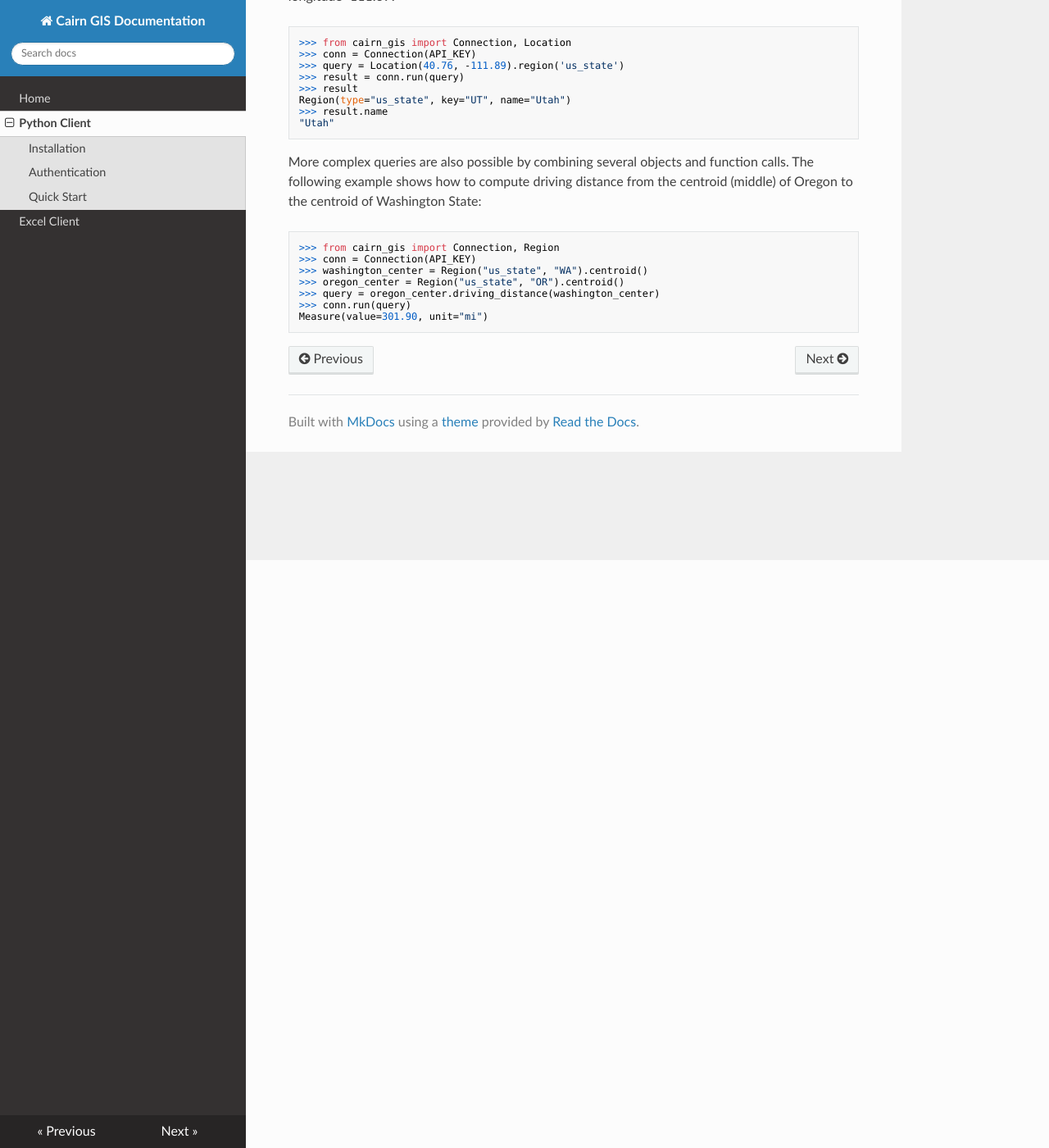
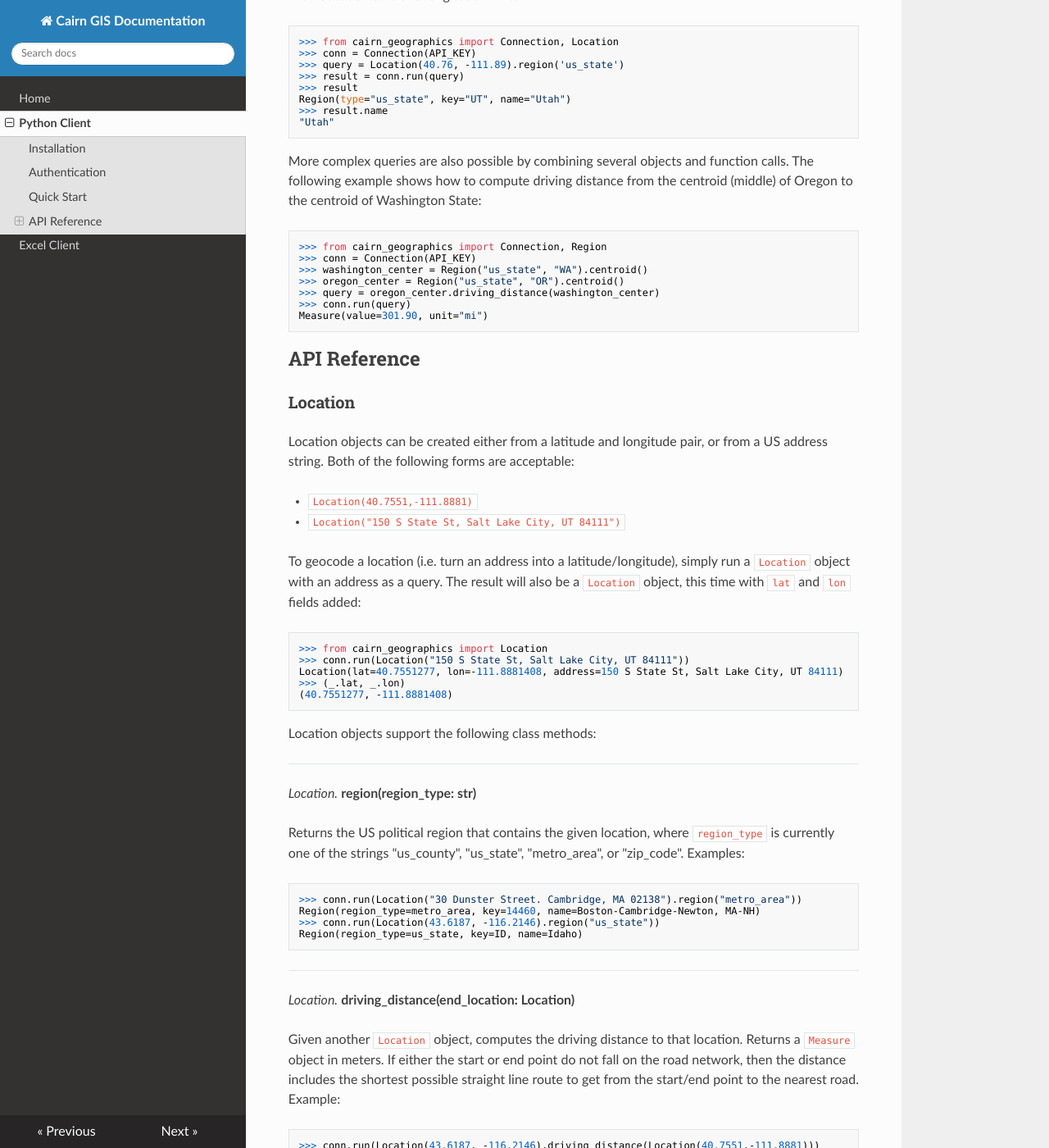
Before and after one commit to cairn-labs/cairn-gis-docs, an MkDocs documentation site: the page built from docs/python.md, in a window 1280 px wide and 1400 px high, scrolled down 717 px. Shown: the whole window at 82% size. Built offline with MkDocs 1.6.1, drawn with Linux system fonts in a browser that asks for light colours; nearby versions of some CDN libraries; old or Windows-style settings are respelled for this version of MkDocs; some of the changed text lies outside the part shown.

Commit message:
Flesh out Python API docs

````diff
--- a/docs/python.md
+++ b/docs/python.md
@@ -1,28 +1,31 @@
-# Cairn GIS Python Documentation
+# Cairn Geographics Python Documentation
 
 ## Installation
 
-If you are running a fairly modern version of Python, you should be able to install the Cairn GIS client with
+If you are running a fairly modern version of Python 2 or 3, you should be able to install the Cairn
+Geographics client with
 
-    pip install cairn-gis
+```bash
+pip install cairn-geographics
+```
 
 ## Authentication
 
-To use Cairn GIS, you will first need an **API key** to identify your client to the central geographic server.
-You can create one of these for free at [www.cairngis.com](www.cairngis.com). Once you have created one,
-store it somewhere safe, as it is your password to Cairn GIS. It will be in a format that looks like
-`CGIS-80c6d145-22ec-45da-a0fc-9f7e8666f062`. The rest of this page assumes you have an API key, and refers
-to it as `API_KEY`.
+To use Cairn Geographics, you will first need an **API key** to identify your client to the central geographic
+server. You can create one of these for free at [www.cairngeographics.com](www.cairngeographics.com).
+Once you have created one, store it somewhere safe, as it is your password to Cairn Geographics. It will be
+in a format that looks like`CGIS-80c6d145-22ec-45da-a0fc-9f7e8666f062`. The rest of this page assumes you have
+an API key, and refers to it as `API_KEY`.
 
 ## Quick Start
 
-Cairn GIS includes a library of simple geographic objects such as `Location` (a point on the Earth, i.e. a
+Cairn Geographics includes a library of simple geographic objects such as `Location` (a point on the Earth, i.e. a
 latitude and longitude) or `Region` (a region of the earth, such as a country, state, or county.) These
-objects are used to construct queries that can then be evaluated by the Cairn GIS server. Here's how to
+objects are used to construct queries that can then be evaluated by the Cairn Geographics server. Here's how to
 run a simple query to find the state that contains the location with latitude *40.76* and longitude *-111.89*:
 
 ```python
->>> from cairn_gis import Connection, Location
+>>> from cairn_geographics import Connection, Location
 >>> conn = Connection(API_KEY)
 >>> query = Location(40.76, -111.89).region('us_state')
 >>> result = conn.run(query)
@@ -37,7 +40,7 @@ example shows how to compute driving distance from the centroid (middle) of Oreg
 Washington State:
 
 ```python
->>> from cairn_gis import Connection, Region
+>>> from cairn_geographics import Connection, Region
 >>> conn = Connection(API_KEY)
 >>> washington_center = Region("us_state", "WA").centroid()
 >>> oregon_center = Region("us_state", "OR").centroid()
@@ -45,3 +48,141 @@ Washington State:
 >>> conn.run(query)
 Measure(value=301.90, unit="mi")
 ```
+
+## API Reference
+
+### Location
+
+Location objects can be created either from a latitude and longitude pair, or from a US address string.
+Both of the following forms are acceptable:
+
+  * `Location(40.7551,-111.8881)`
+  * `Location("150 S State St, Salt Lake City, UT 84111")`
+
+To geocode a location (i.e. turn an address into a latitude/longitude), simply run a `Location` object
+with an address as a query. The result will also be a `Location` object, this time with `lat` and `lon`
+fields added:
+
+```python
+>>> from cairn_geographics import Location
+>>> conn.run(Location("150 S State St, Salt Lake City, UT 84111"))
+Location(lat=40.7551277, lon=-111.8881408, address=150 S State St, Salt Lake City, UT 84111)
+>>> (_.lat, _.lon)
+(40.7551277, -111.8881408)
+```
+
+Location objects support the following class methods:
+<hr>
+*Location.* **region(region_type: str)**
+
+Returns the US political region that contains the given location, where
+`region_type` is currently one of the strings "us_county", "us_state", "metro_area", or "zip_code". Examples:
+
+```python
+>>> conn.run(Location("30 Dunster Street. Cambridge, MA 02138").region("metro_area"))
+Region(region_type=metro_area, key=14460, name=Boston-Cambridge-Newton, MA-NH)
+>>> conn.run(Location(43.6187, -116.2146).region("us_state"))
+Region(region_type=us_state, key=ID, name=Idaho)
+```
+<hr>
+
+*Location.* **driving_distance(end_location: Location)**
+
+Given another `Location` object, computes the driving distance to that location. Returns a `Measure`
+object in meters. If either the start or end point do not fall on the road network, then the distance
+includes the shortest possible straight line route to get from the start/end point to the nearest road.
+Example:
+
+```python
+>>> conn.run(Location(43.6187, -116.2146).driving_distance(Location(40.7551,-111.8881)))
+Measure(value=548728.9, unit='m')
+```
+<hr>
+
+*Location.* **driving_time(end_location: Location)**
+
+Similar to `driving_distance` above, but returns a
+`Measure` object in seconds instead, representing the average drivetime between the two points.
+Example:
+
+```python
+>>> conn.run(Location(43.6187, -116.2146).driving_time(Location(40.7551,-111.8881)))
+Measure(value=21539, unit='s')
+```
+
+### Region
+
+Region objects are created with a **region type** and a **region key**; for example:
+
+* `Region('us_state', 'WA')`
+* `Region('zip_code', '90210')`
+
+The region types that can currently be created in this way are "us_state" and "zip_code",
+since these have well-defined unique IDs. Other types of regions can be created from an
+interior point using the `Location.region` function described above.
+
+Region objects of type "us_state" or "zip_code" can also be created using the `State`
+and `ZipCode` aliases, e.g. `State("AK")` or `ZipCode("30094")`.
+
+
+Region objects support the following class methods:
+
+<hr>
+*Region.* **centroid()**
+
+Returns a `Location` object containing the geographic centroid of the region. Example:
+
+```python
+>>> conn.run(Region("zip_code", "90210").centroid())
+Location(lat=34.10105584880364, lon=-118.4147335422377)
+```
+
+<hr>
+*Region.* **area()**
+
+Returns a `Measure` object containing the total area of the region in square meters. Example:
+
+```python
+>>> conn.run(Region("zip_code", "90210").area())
+Measure(value=26376181.913986266, unit='m^2')
+```
+
+<hr>
+*Region.* **demographics(demographics_type)**
+
+Queries the American Community Survey for demographics information about the region. Returns
+a `Measure` object containing the result. `demographics_type` can either be a
+predefined query like "population" or "median_household_income", or an arbitrary
+expression combining ACS columns (e.g. "B05001002/B05001001"). Examples:
+
+```python
+>>> conn.run(Region("zip_code", "90210").demographics("median_household_income"))
+Measure(value=92052, unit='USD')
+conn.run(Region("zip_code", "90210").demographics("B05001002/B05001001"))
+Measure(value=0.6092871394884818, unit='units')
+```
+
+Note that Cairn Geographics is aware of the correct result unit for predefined queries, but cannot infer
+units for arbitrary ACS column expressions.
+
+### Measure
+
+The `Measure` type is used to pass numeric results back from Cairn Geographics, and to do a limited set
+of numeric calculations on the Geographics server. Each `Measure` object has a numeric `value` field in
+addition to a string `unit` field. Examples include:
+
+* `Measure(value=761321, unit='m^2')`
+* `Measure(value=1200.5, unit='s')`
+* `Measure(value=110000, unit='dollars')`
+
+The Cairn Geographics query evaluator is unit-aware, so you can pass in queries like this:
+
+```python
+>>> beverly_hills = Region("zip_code", "90210")
+>>> conn.run(beverly_hills.demographics("population"))
+Measure(value=22052, unit='people')
+>>> conn.run(beverly_hills.area())
+Measure(value=26376181.913986266, unit='m^2')
+>>> conn.run(beverly_hills.demographics("population")/beverly_hills.area())
+Measure(value=0.0008360573214088534, unit='people/m^2')
+```
````
Also changed, not shown: docs/excel.md (+2 -1 lines).
